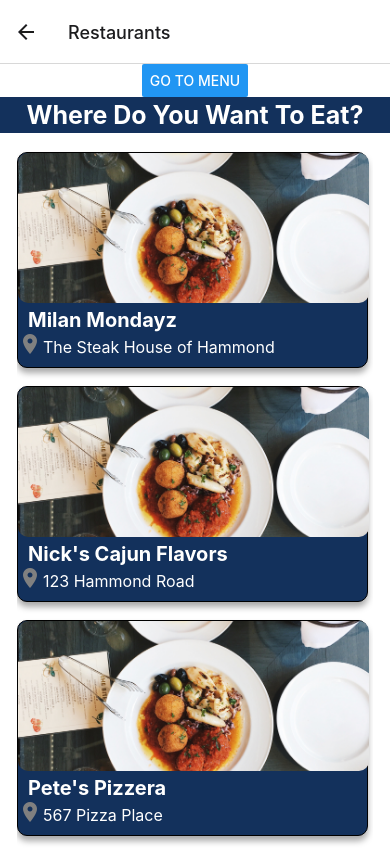
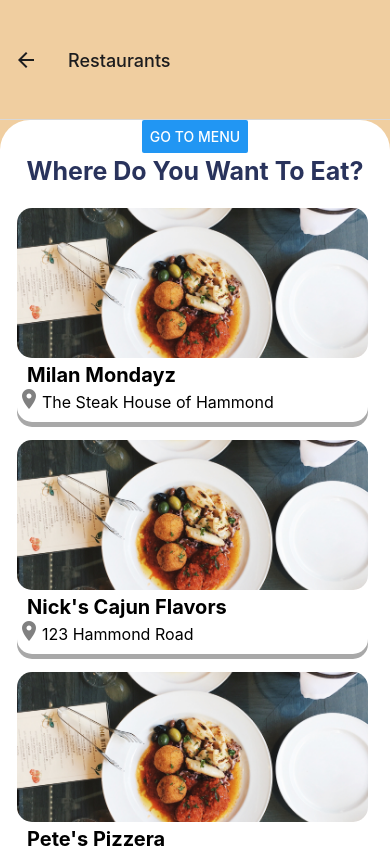
Before and after one commit to ZakWolfgang/ServadoApp, a React Native app in the folder mobile-app/: screen /Restaurants in a window 390 px wide. Shown: the top 848 px of the page. Built offline with nearby package versions, Linux system fonts and the light colour scheme; no server answers.

Commit message:
RestaurantScreen stylings

```diff
--- a/mobile-app/App.js
+++ b/mobile-app/App.js
@@ -27,10 +27,14 @@ const Stack = createStackNavigator();
     }
 }
 */
-function App() {
+export default function App() {
   return (
     <NavigationContainer style={styles.container}>
       <Stack.Navigator>
+      <Stack.Group
+       screenOptions={{ headerStyle: { backgroundColor: '#f0cea0', height:120,} }}
+      >
+
         <Stack.Screen
           name="Login"
           component={LoginScreen}
@@ -51,6 +55,7 @@ function App() {
           name="Payment"
           component={PaymentScreen}
         />
+      </Stack.Group>
       </Stack.Navigator>
     </NavigationContainer>
   );
@@ -78,6 +83,3 @@ const styles = StyleSheet.create({
     fontSize: 16,
   },
 });
-
-
-export default App;
--- a/mobile-app/components/Header.js
+++ b/mobile-app/components/Header.js
@@ -1,9 +1,10 @@
 import { StyleSheet, Text, View, Button, Image, TouchableOpacity } from 'react-native'
 import React from 'react'
+import { colors, parameters } from '../global/styles'
 
-const Header = (props) => {
+export default function Header() {
   return (
-    <View style={{marginLeft:15}}>
+    <View style={styles.header}>
       <Text style={{fontWeight:'bold', fonstSize:22}}>
         {props.name}
       </Text>
@@ -11,6 +12,12 @@ const Header = (props) => {
   )
 }
 
-export default Header
 
-const styles = StyleSheet.create({})
+const styles = StyleSheet.create({
+  header:{
+    flexDirection:"row",
+    backgroundColor:colors.darkBlue,
+    height:parameters.headerHeight,
+
+  },
+})
--- a/mobile-app/components/RestaurantCard.js
+++ b/mobile-app/components/RestaurantCard.js
@@ -48,36 +48,27 @@ export default function RestaurantCard({
 
 const styles = StyleSheet.create({
     cardView:{
-        backgroundColor:colors.darkBlue,
+        backgroundColor:colors.white,
         marginVertical:9,
-        borderTopRightRadius:10,
-        borderTopLeftRadius:10,
-        borderWidth:1,
-        borderColor:'black',
-        borderBottomLeftRadius:10,
-        borderBottomRightRadius:10,
+        borderRadius:15,
         shadowColor: "#000",
-shadowOffset: {
-	width: 0,
-	height: 5,
-},
-shadowOpacity: 0.34,
-shadowRadius: 6.27,
+        shadowOffset: {
+	        width: 0,
+	        height: 5,
+        },
+        shadowOpacity: 0.34,
+        elevation: 10,
 
-elevation: 10,
     },
     image:{
-        borderTopLeftRadius:10,
-        borderTopRightRadius:10,
-        borderBottomRightRadius:10,
-        borderBottomLeftRadius:10,
+        borderRadius:15,
         height:150,
     },
     restaurantName:{
         paddingLeft:10,
         fontSize:20,
         fontWeight:'bold',
-        color:"white",
+        color:colors.black,
         marginTop:5,
     },
     address:{
@@ -85,7 +76,7 @@ elevation: 10,
         fontSize:16,
         flex:12,
         paddingTop:5,
-        color:"white",
+        color:colors.black,
         paddingVertical:10,
 
     }
--- a/mobile-app/global/styles.js
+++ b/mobile-app/global/styles.js
@@ -1,10 +1,10 @@
 
 export const colors = {
-    yellow: '#F4D58D',
-    darkBlue: '#13315C',
-    red: '#E63462',
-    lightBlue: '#8Da9c4',
-    white: '#EEF4ED',
+    yellow: '#f3a712',
+    darkBlue: '#29335c',
+    tan: '#f0cea0',
+    white: 'white',
+    black: 'black'
 
 }
 
--- a/mobile-app/screens/RestaurantScreen.js
+++ b/mobile-app/screens/RestaurantScreen.js
@@ -5,17 +5,16 @@ import { colors } from '../global/styles.js';
 import { restaurantData } from '../global/data';
 
 import React from 'react'
-import { TouchableOpacity } from 'react-native-gesture-handler';
 import RestaurantCard from '../components/RestaurantCard.js';
 import { color } from '@rneui/base';
 
 const SCREEN_WIDTH = Dimensions.get('window').width
-//const SCREEN_WIDTH = Dimensions.get('window').width
 
 export default function RestaurantScreen() {
   const navigation = useNavigation()
     return (
         <View style={styles.container}>
+          <View style={styles.cardView}>
             <Button
               title="Go to Menu"
               onPress={() => navigation.navigate('Menu')}
@@ -44,20 +43,27 @@ export default function RestaurantScreen() {
             )}
           />
         </View>
+          </View>
+
       </View>
 
     )
 }
 
-
 const styles = StyleSheet.create({
   container: {
     flex: 1,
-    backgroundColor:'white',
+    backgroundColor:colors.tan,
     alignItems: 'center',
   },
+  cardView: {
+    alignItems:'center',
+    backgroundColor:colors.white,
+    width:'100%',
+    borderRadius:30
+  },
   headerText:{
-    color:'white',
+    color:colors.darkBlue,
     fontSize:25,
     fontWeight:"bold",
 
@@ -65,7 +71,7 @@ const styles = StyleSheet.create({
   headerTextView:{
     alignItems:'center',
     width:'100%',
-    backgroundColor:colors.darkBlue,
+    //backgroundColor:colors.darkBlue,
     paddingVertical:3,
 
   }
```
